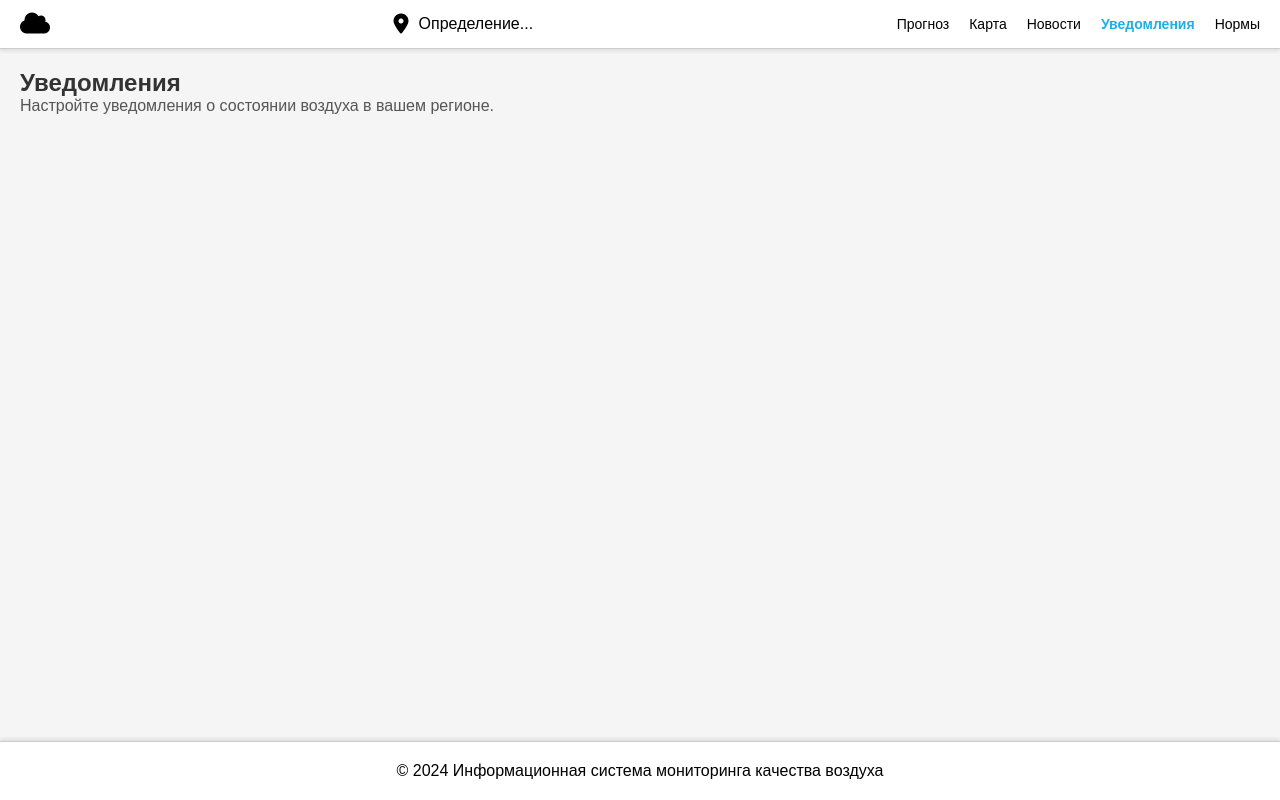
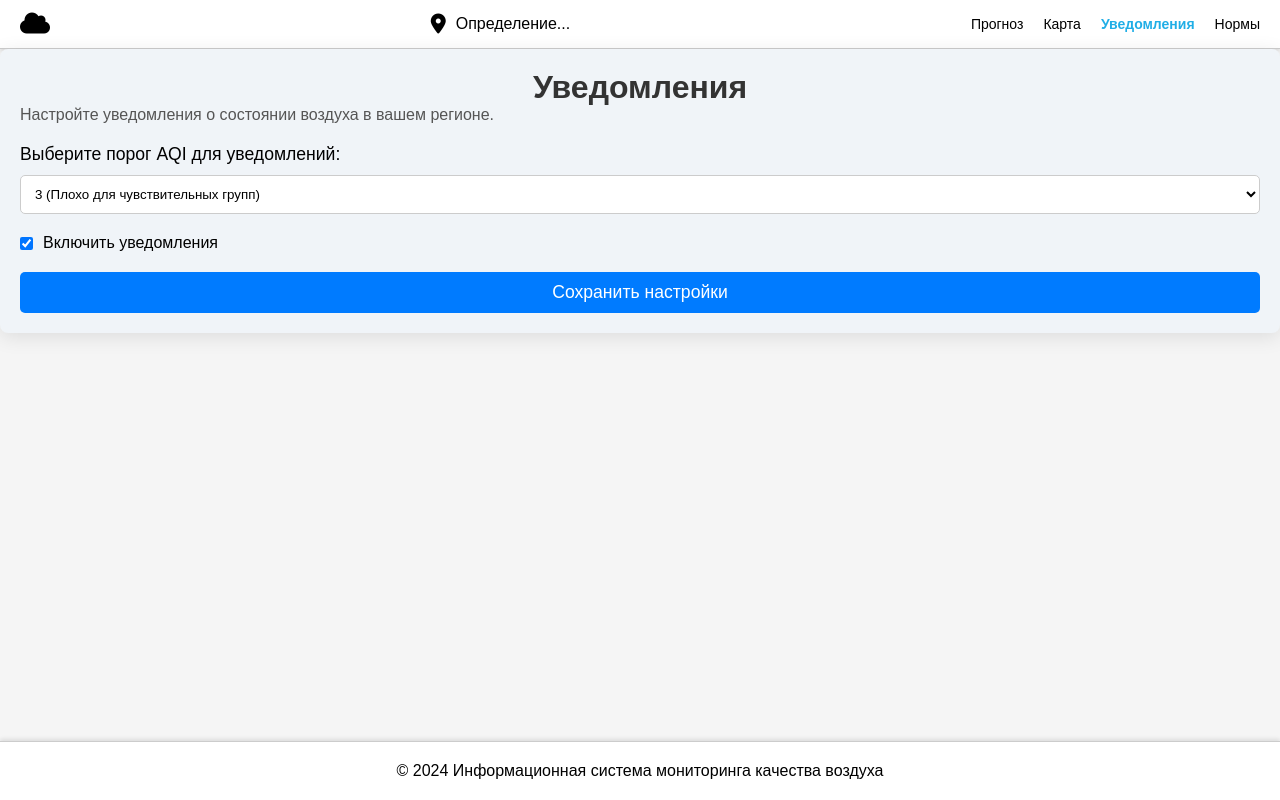
Before and after one commit to Jenkneo/weather-app-react, a React (Create React App) app: page /notifications in a window 1280 px wide. Built offline with nearby package versions, Linux system fonts and the light colour scheme; no server answers.

Commit message:
добавлены уведомления и мельчайшие исправления (#11)

```diff
--- a/package.json
+++ b/package.json
@@ -13,6 +13,7 @@
     "react-leaflet": "^4.2.1",
     "react-router-dom": "^6.26.2",
     "react-scripts": "5.0.1",
+    "react-toastify": "^10.0.5",
     "styled-components": "^6.1.13",
     "web-vitals": "^2.1.4"
   },
--- a/src/components/Header/Header.jsx
+++ b/src/components/Header/Header.jsx
@@ -79,9 +79,9 @@ const Header = () => {
               <li>
                 <NavLink activeClassName="active" className="nav-link" to="/map">Карта</NavLink>
               </li>
-              <li>
+              {/* <li>
                 <NavLink activeClassName="active" className="nav-link" to="/news">Новости</NavLink>
-              </li>
+              </li> */}
               <li>
                 <NavLink activeClassName="active" className="nav-link" to="/notifications">Уведомления</NavLink>
               </li>
@@ -115,9 +115,9 @@ const Header = () => {
           <li>
             <NavLink activeClassName="active" onClick={closeMobileNav} className="nav-link" to="/map">Карта</NavLink>
           </li>
-          <li>
+          {/* <li>
             <NavLink activeClassName="active" onClick={closeMobileNav} className="nav-link" to="/news">Новости</NavLink>
-          </li>
+          </li> */}
           <li>
             <NavLink activeClassName="active" onClick={closeMobileNav} className="nav-link" to="/notifications">Уведомления</NavLink>
           </li>
--- a/src/pages/Map.jsx
+++ b/src/pages/Map.jsx
@@ -97,7 +97,7 @@ const MapComponent = () => {
           <Circle
             key={index}
             center={[data.lat, data.lon]}
-            radius={10000} // Радиус круга
+            radius={100} // Радиус круга
             pathOptions={{ color: getColor(data.aqi) }}
           >
             <Marker position={[data.lat, data.lon]}>
--- a/src/pages/Notifications.jsx
+++ b/src/pages/Notifications.jsx
@@ -1,16 +1,129 @@
-import React from 'react';
+import React, { useState } from 'react';
 import styled from 'styled-components';
+import { ToastContainer, toast } from 'react-toastify';
+import 'react-toastify/dist/ReactToastify.css';
 
 const NotificationsContainer = styled.div`
   padding: 20px;
   margin-bottom: 60px;
+  background-color: #f0f4f8;
+  border-radius: 8px;
+  box-shadow: 0 4px 20px rgba(0, 0, 0, 0.1);
 `;
 
-const Notifications = () => (
-  <NotificationsContainer>
-    <h2>Уведомления</h2>
-    <p>Настройте уведомления о состоянии воздуха в вашем регионе.</p>
-  </NotificationsContainer>
-);
+const Title = styled.h2`
+  font-size: 2rem;
+  color: #333;
+  text-align: center;
+`;
+
+const NotificationForm = styled.form`
+  display: flex;
+  flex-direction: column;
+  margin-top: 20px;
+`;
+
+const Label = styled.label`
+  font-size: 1.1rem;
+  margin-bottom: 10px;
+`;
+
+const Select = styled.select`
+  padding: 10px;
+  margin-bottom: 20px;
+  border-radius: 5px;
+  border: 1px solid #ccc;
+  background-color: #fff;
+`;
+
+const CheckboxContainer = styled.div`
+  display: flex;
+  align-items: center;
+  margin-bottom: 20px;
+`;
+
+const CheckboxLabel = styled.label`
+  margin-left: 10px;
+`;
+
+const SubmitButton = styled.button`
+  padding: 10px 20px;
+  border: none;
+  border-radius: 5px;
+  background-color: #007bff;
+  color: white;
+  cursor: pointer;
+  font-size: 1.1rem;
+
+  &:hover {
+    background-color: #0056b3;
+  }
+`;
+
+const Notifications = () => {
+  const [aqiThreshold, setAqiThreshold] = useState(3); // Порог AQI для уведомлений
+  const [enableNotifications, setEnableNotifications] = useState(true); // Включены ли уведомления
+  const [isFormSubmitted, setIsFormSubmitted] = useState(false); // Проверка на отправку формы
+
+  const handleFormSubmit = (e) => {
+    e.preventDefault(); // Предотвращаем перезагрузку страницы
+    setIsFormSubmitted(true); // Отмечаем, что форма отправлена
+
+    // Всплывающее уведомление при сохранении настроек
+    toast.success(
+      `Уведомления включены для AQI порога: ${aqiThreshold}. Статус: ${
+        enableNotifications ? 'Включены' : 'Отключены'
+      }`
+    );
+  };
+
+  return (
+    <NotificationsContainer>
+      <Title>Уведомления</Title>
+      <p>Настройте уведомления о состоянии воздуха в вашем регионе.</p>
+      <NotificationForm onSubmit={handleFormSubmit}>
+        <Label htmlFor="aqi-threshold">Выберите порог AQI для уведомлений:</Label>
+        <Select
+          id="aqi-threshold"
+          value={aqiThreshold}
+          onChange={(e) => setAqiThreshold(e.target.value)}
+        >
+          <option value="1">1 (Хорошо)</option>
+          <option value="2">2 (Умеренно)</option>
+          <option value="3">3 (Плохо для чувствительных групп)</option>
+          <option value="4">4 (Плохо)</option>
+          <option value="5">5 (Очень плохо)</option>
+        </Select>
+
+        <CheckboxContainer>
+          <input
+            type="checkbox"
+            id="enable-notifications"
+            checked={enableNotifications}
+            onChange={(e) => setEnableNotifications(e.target.checked)}
+          />
+          <CheckboxLabel htmlFor="enable-notifications">
+            Включить уведомления
+          </CheckboxLabel>
+        </CheckboxContainer>
+
+        <SubmitButton type="submit">Сохранить настройки</SubmitButton>
+      </NotificationForm>
+
+      {/* Компонент для вывода всплывающих уведомлений */}
+      <ToastContainer
+        position="top-center" // Изменяем позицию уведомлений наверх
+        autoClose={3000}
+        hideProgressBar={false}
+        newestOnTop={false}
+        closeOnClick
+        rtl={false}
+        pauseOnFocusLoss
+        draggable
+        pauseOnHover
+      />
+    </NotificationsContainer>
+  );
+};
 
 export default Notifications;
```
Also changed, not shown: 1 other file (tests, documents, lock files or other folders).
